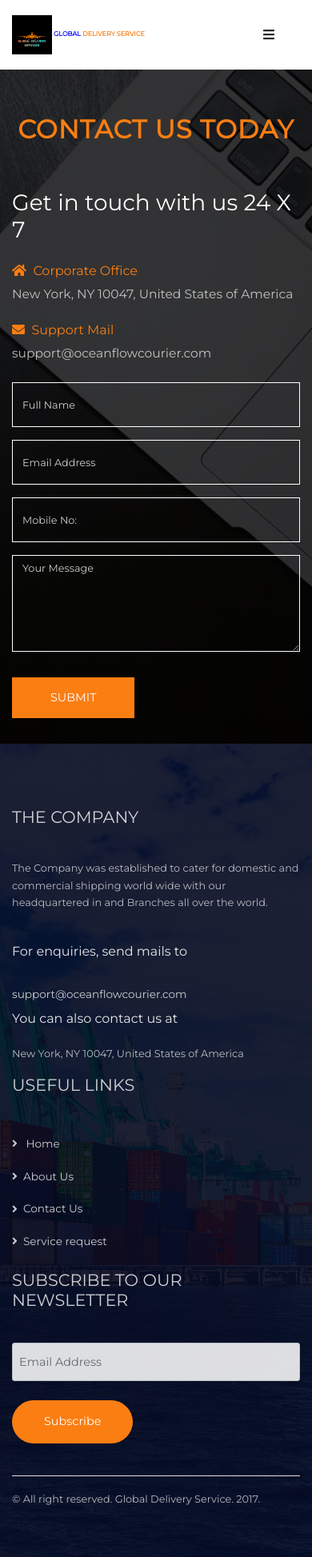
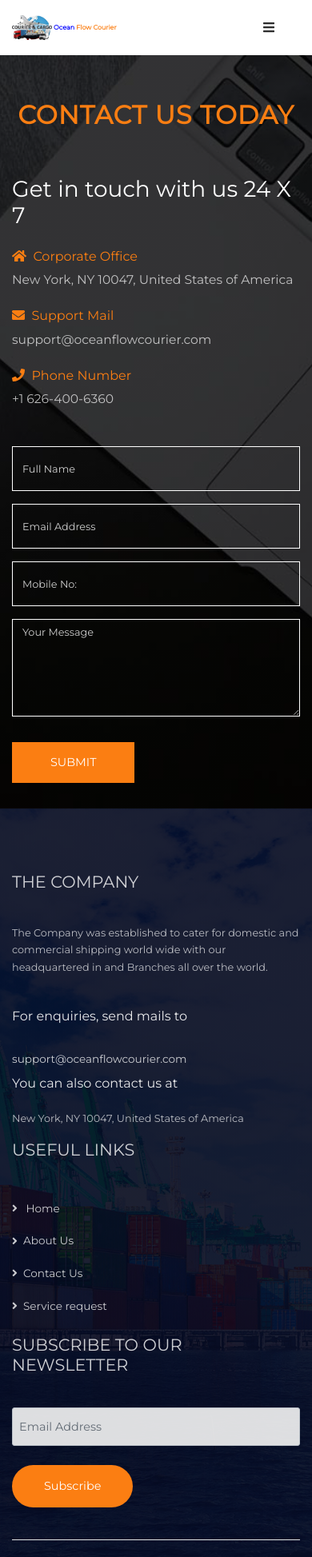
Before and after one commit to Achilles45/opeto-logistics2, a Vue app: page /contact in a window 390 px wide. Shown: the top 1947 px of the page at 80% size. Built offline with nearby package versions, Linux system fonts and the light colour scheme.

Commit message:
Chenaged phone numer

```diff
--- a/src/components/Footer.vue
+++ b/src/components/Footer.vue
@@ -38,7 +38,7 @@
       <br />
       <hr />
       <small
-        >&copy; All right reserved. Global Delivery Service. 2017.</small
+        >&copy; All right reserved. Ocean Flow Courier. 2008.</small
       >
     </div>
   </footer>
--- a/src/components/Navbar.vue
+++ b/src/components/Navbar.vue
@@ -6,8 +6,8 @@
       >
         <div class="navbar__logo pt-2">
           <router-link to="/" class="logo">
-           <h5><img src="../assets/images/logo.jpg" class="logo__img" alt=""
-          /> <span class="blue">GLOBAL</span> <span class="red">DELIVERY SERVICE</span></h5>
+           <h5><img src="../assets/images/logo.png" class="logo__img" alt=""
+          /> <span class="blue">Ocean</span> <span class="red">Flow Courier</span></h5>
           </router-link>
         </div>
         <div class="navbar__links">
--- a/src/views/Contact.vue
+++ b/src/views/Contact.vue
@@ -16,8 +16,8 @@
           <p>New York, NY 10047, United States of America</p>
           <h6><i class="fa fa-envelope"></i>&nbsp; Support Mail</h6>
            <p><a href="mailto:support@oceanflowcourier.com" class="">support@oceanflowcourier.com</a></p>
-             <!-- <h6><i class="fa fa-phone"></i>&nbsp; Phone Number</h6>
-           <p><a href="tel:+1 (347) 899‑3855" class="">+1 (347) 899‑3855</a></p><br> -->
+             <h6><i class="fa fa-phone"></i>&nbsp; Phone Number</h6>
+           <p><a href="tel:+1 626-400-6360" class="">+1 626-400-6360</a></p><br>
         </div>
         <div class="col-md-5">
           <form @submit.prevent="sendMessage()">
```
